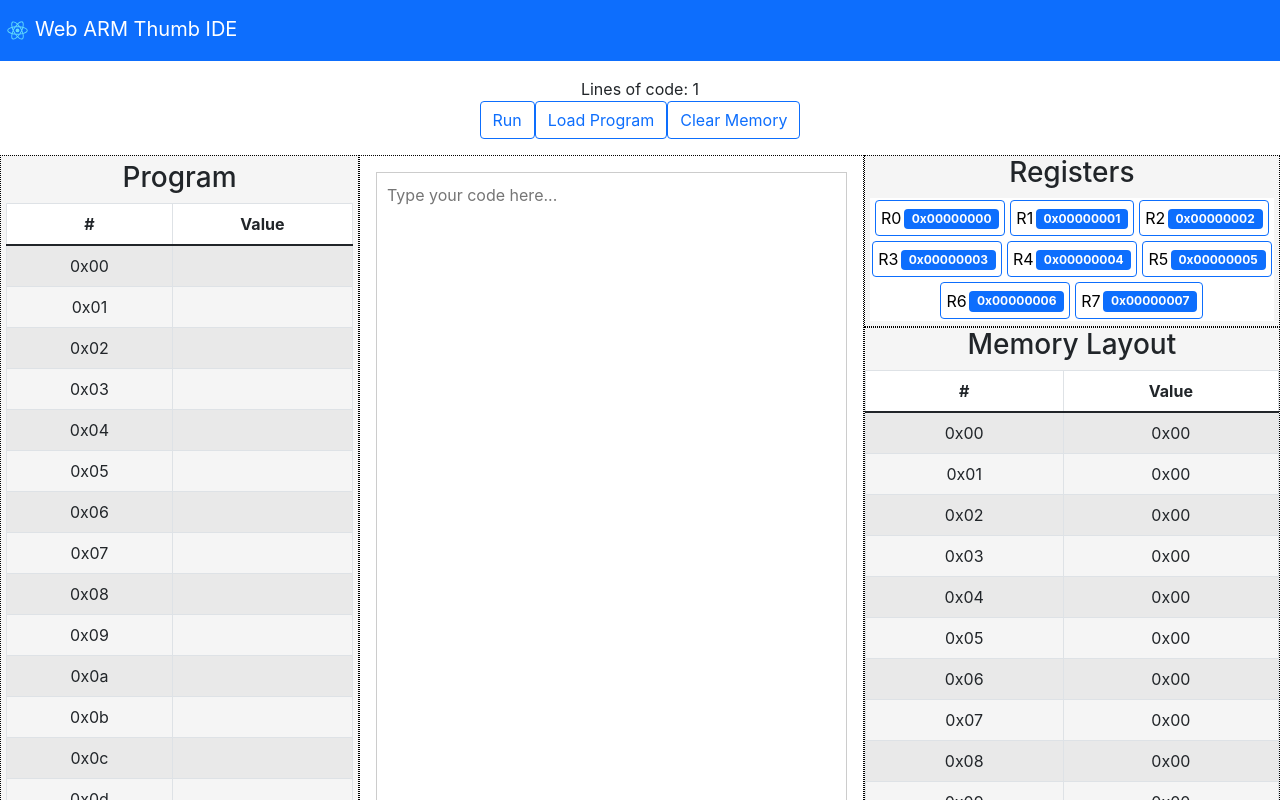
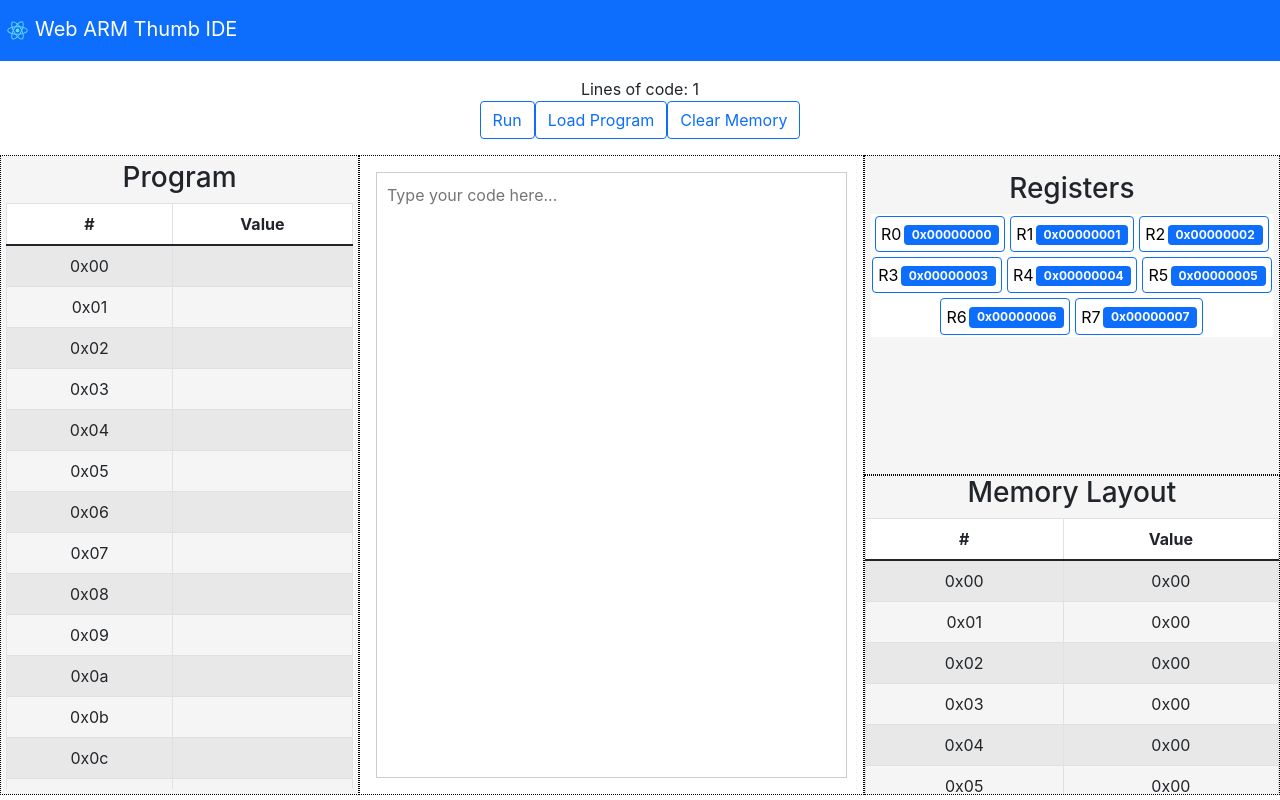
Before and after one commit to FreddyJS/wthumb, a React (Create React App) app in the folder frontend/: page / in a window 1280 px wide. Shown: the top 800 px of the page. Built offline with nearby package versions, Linux system fonts and the light colour scheme.

Commit message:
[frontend] Style changes

```diff
--- a/frontend/src/App.tsx
+++ b/frontend/src/App.tsx
@@ -54,7 +54,7 @@ function App() {
         <div className='content-code'>
           <Program/>
           <CodeEditor placeHolder="Type your code here..." onChange={(text) => {setCode(text)}}/>
-          <div>
+          <div style={{display: "flex", flexDirection: "column", height: "100%"}}>
             <Registers/>
             <Memory/>
           </div>
--- a/frontend/src/components/CodeEditor/code-editor.scss
+++ b/frontend/src/components/CodeEditor/code-editor.scss
@@ -1,5 +1,6 @@
 .code-editor {
     justify-content: center;
+    height: 100%;
     padding: 1rem;
     flex: 1 1 auto;
     border: 1px dotted #000;
--- a/frontend/src/components/Memory/memory.scss
+++ b/frontend/src/components/Memory/memory.scss
@@ -1,4 +1,7 @@
 .memory {
+    display: flex;
+    flex-direction: column;
+    height: 50%;
     background-color: #f5f5f5;
     border: 1px dotted #000;
 }
@@ -8,6 +11,8 @@
 }
 
 .memory-container {
+    min-width: fit-content;
+    white-space: nowrap;
     overflow: auto;
 
     thead {
--- a/frontend/src/components/Program/program.scss
+++ b/frontend/src/components/Program/program.scss
@@ -1,5 +1,8 @@
 .program {
+  display: flex;
+  flex-direction: column;
   flex: 1 1 auto;
+  height: 100%;
   padding: 5px;
   background-color: #f5f5f5;
   border: 1px dotted #000;
--- a/frontend/src/components/Registers/registers.scss
+++ b/frontend/src/components/Registers/registers.scss
@@ -2,6 +2,8 @@
   background-color: #f5f5f5;
   justify-content: center;
   align-items: center;
+  height: 50%;
+  padding-top: 1rem;
   border: 1px dotted #000;
 }
 
```
